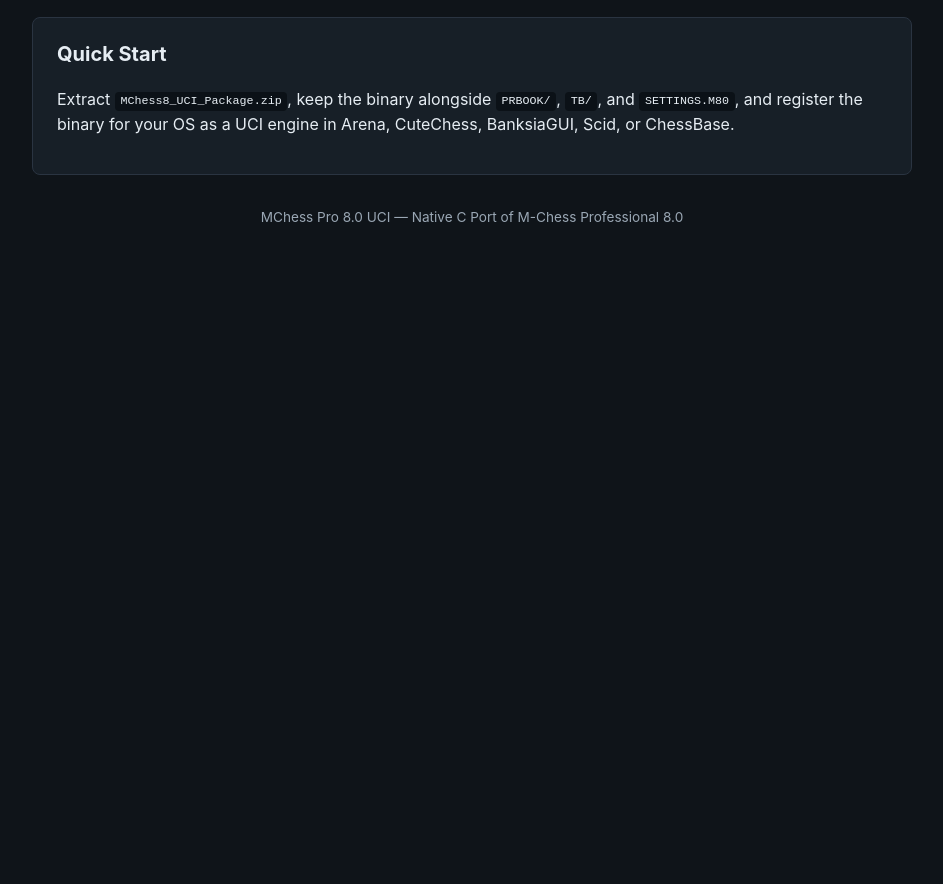
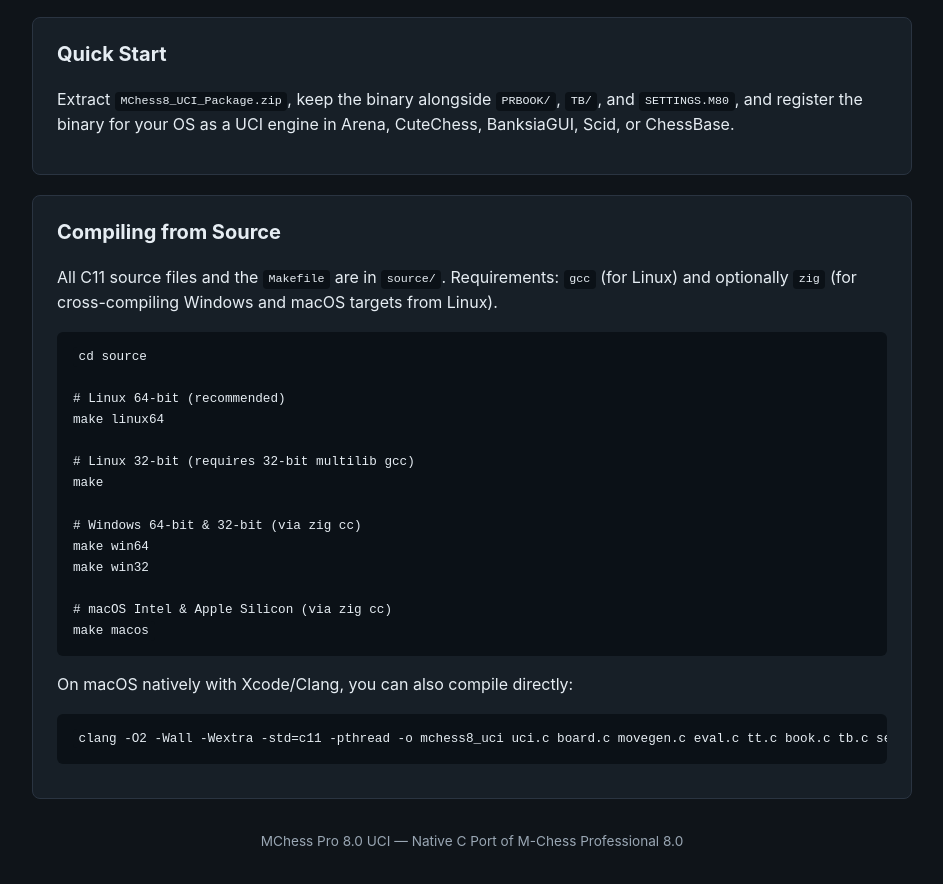
Before and after one commit to tedsummers/MChess8-UCI, a plain HTML site: page index.html in a window 1280 px wide. Shown: the part 912-1796 px from the top of the page, without its empty margins (168-1111 px from the left). Before the commit the page ends 1181 px from the top, so only its background shows below. Drawn offline with Linux system fonts and the light colour scheme.

Commit message:
Add compiling from source instructions to GitHub Pages and README

```diff
--- a/index.html
+++ b/index.html
@@ -65,6 +65,27 @@
       <p>Extract <code>MChess8_UCI_Package.zip</code>, keep the binary alongside <code>PRBOOK/</code>, <code>TB/</code>, and <code>SETTINGS.M80</code>, and register the binary for your OS as a UCI engine in Arena, CuteChess, BanksiaGUI, Scid, or ChessBase.</p>
     </section>
 
+    <section>
+      <h2>Compiling from Source</h2>
+      <p>All C11 source files and the <code>Makefile</code> are in <code>source/</code>. Requirements: <code>gcc</code> (for Linux) and optionally <code>zig</code> (for cross-compiling Windows and macOS targets from Linux).</p>
+      <pre style="background:#0b1117;padding:0.9rem 1rem;border-radius:6px;overflow-x:auto;font-size:0.88rem;line-height:1.5;"><code>cd source
+
+# Linux 64-bit (recommended)
+make linux64
+
+# Linux 32-bit (requires 32-bit multilib gcc)
+make
+
+# Windows 64-bit &amp; 32-bit (via zig cc)
+make win64
+make win32
+
+# macOS Intel &amp; Apple Silicon (via zig cc)
+make macos</code></pre>
+      <p>On macOS natively with Xcode/Clang, you can also compile directly:</p>
+      <pre style="background:#0b1117;padding:0.9rem 1rem;border-radius:6px;overflow-x:auto;font-size:0.88rem;line-height:1.5;"><code>clang -O2 -Wall -Wextra -std=c11 -pthread -o mchess8_uci uci.c board.c movegen.c eval.c tt.c book.c tb.c search.c tables.c bitboard.c</code></pre>
+    </section>
+
     <footer>MChess Pro 8.0 UCI &mdash; Native C Port of M-Chess Professional 8.0</footer>
   </div>
 </body>
```
Also changed, not shown: 1 other file.
